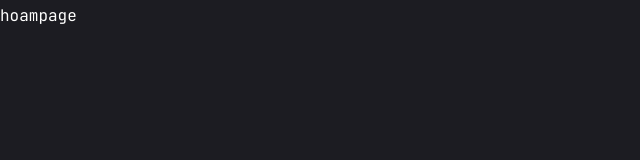
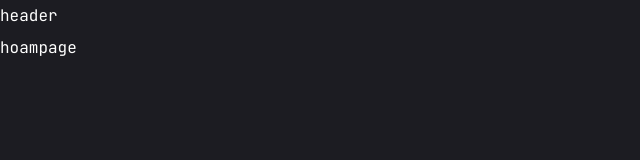
Before and after one commit to Harounjlassi/Haroun, a Next.js app: page / in a window 1280 px wide. Shown: the top 160 px of the page, without its empty margins (0-640 px from the left). Built offline with nearby package versions, Linux system fonts and the light colour scheme.

Commit message:
add header

```diff
--- a/app/layout.jsx
+++ b/app/layout.jsx
@@ -1,5 +1,6 @@
 import { JetBrains_Mono } from "next/font/google";
 import "./globals.css";
+import Header from "@/components/Header";
 
 const jetbrainsMono = JetBrains_Mono({
   subsets: ["latin"],
@@ -15,7 +16,10 @@
 export default function RootLayout({ children }) {
   return (
     <html lang="en">
-      <body className={jetbrainsMono.variable}>{children}</body>
+      <body className={jetbrainsMono.variable}>
+        <Header />
+        {children}
+      </body>
     </html>
   );
 }
--- a/components/header.jsx
+++ b/components/header.jsx
@@ -0,0 +1,5 @@
+const Header = () => {
+  return <div>header</div>;
+};
+
+export default Header;
```
